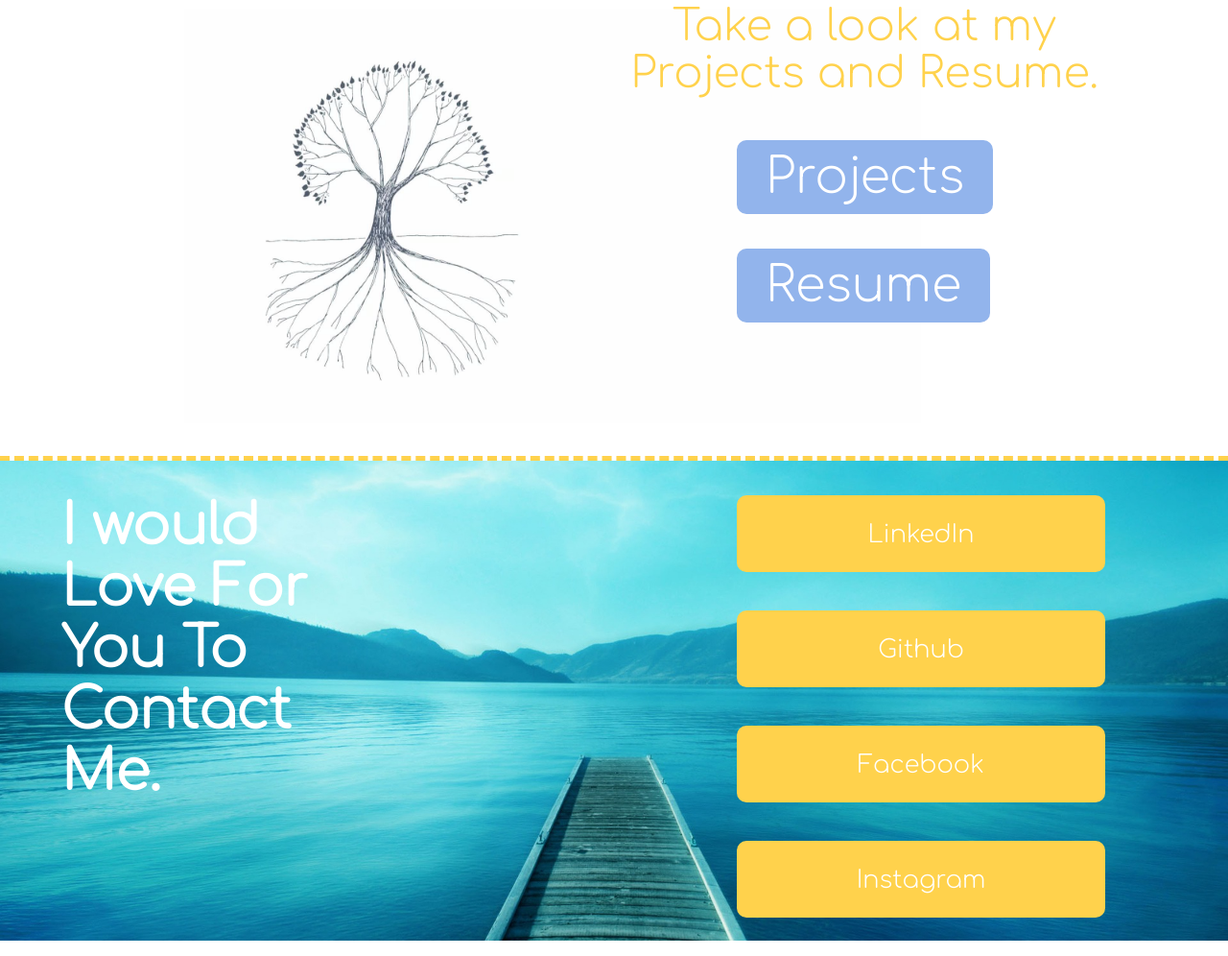
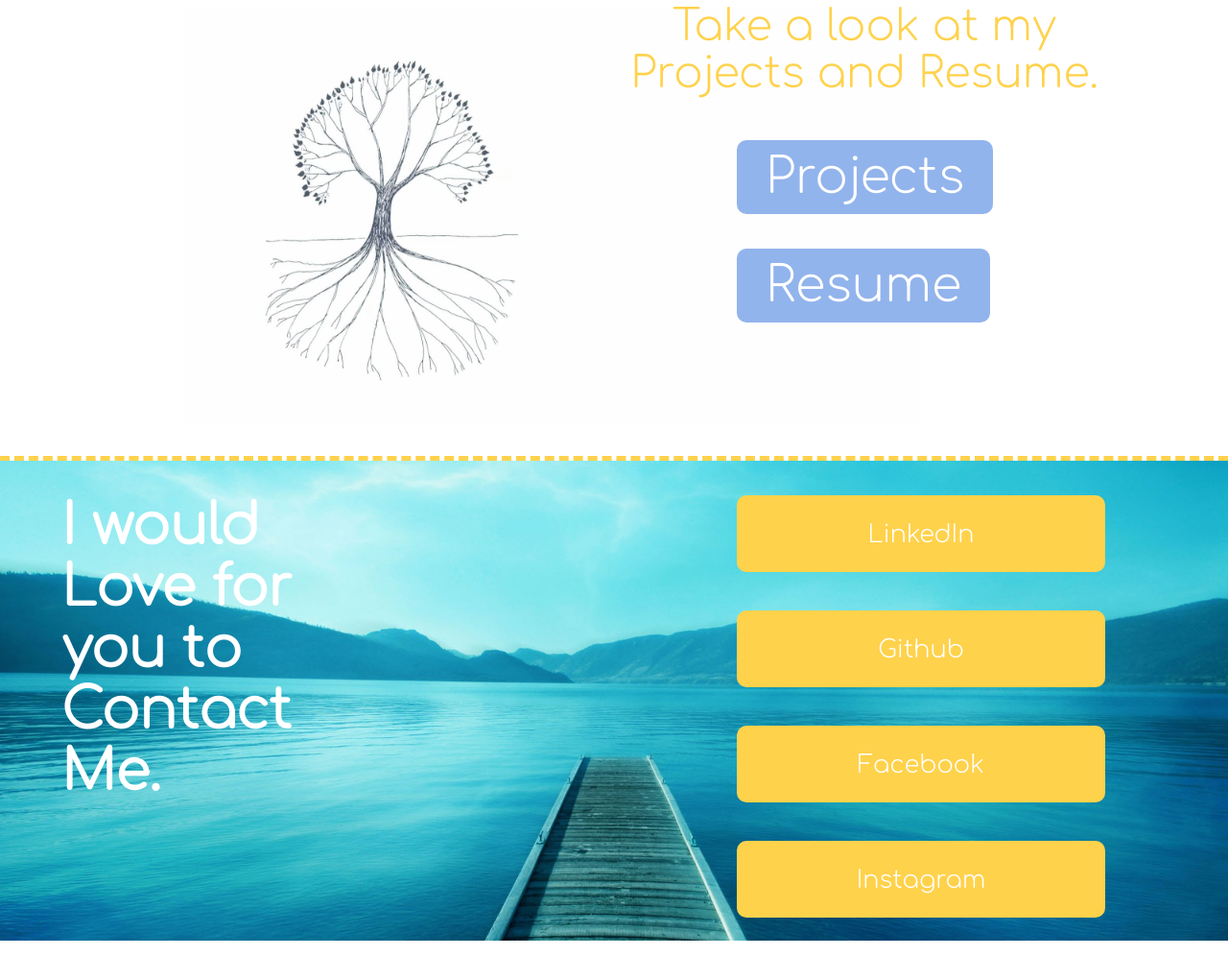
Before and after one commit to sanjeevganji/sanjeevganji.github.io, a plain HTML site: page index.html in a window 1280 px wide. Shown: the part 1495-2491 px from the top of the page at 96% size. Drawn offline with nearby package versions, Linux system fonts and the light colour scheme.

Commit message:
Update index.html

```diff
--- a/index.html
+++ b/index.html
@@ -122,7 +122,7 @@
 
       <div class="cont">
         <br><br>
-        <h5>I would Love For You To Contact Me.</h5>
+        <h5>I would Love for you to Contact Me.</h5>
         <span class="btn">
        <button class="butn"><a href="https://www.linkedin.com/in/ganji-sanjeev-raj-04223021a/">
          LinkedIn
```
